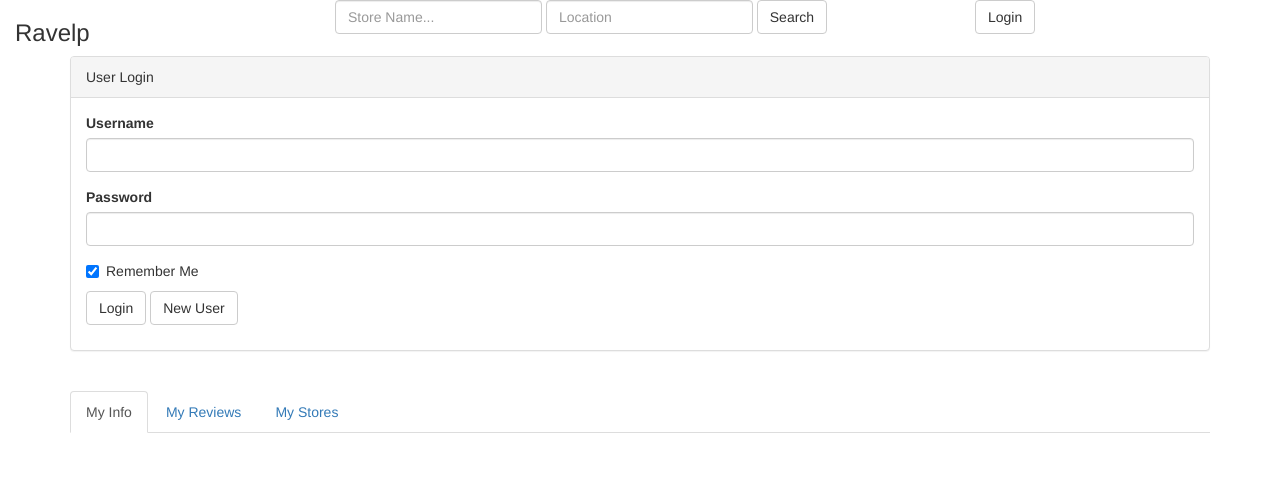
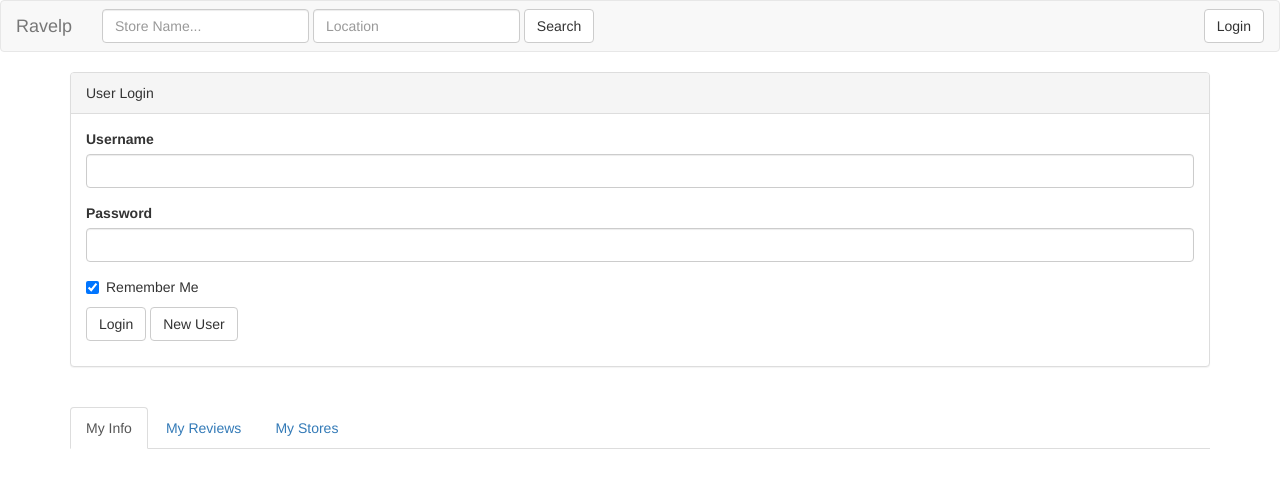
Before and after one commit to chunyenHuang/ravelp, a website: page index.html in a window 1280 px wide. Drawn offline with nearby package versions, Linux system fonts and the light colour scheme; files that its build step writes are made by us from their sources.

Commit message:
Add new navbar. #15

```diff
--- a/index.html
+++ b/index.html
@@ -8,28 +8,32 @@
     <link rel="stylesheet" href="master.css">
   </head>
   <body>
-    <div class="container-fluid" id='menu-bar'>
-      <div class="row">
-        <div class="col-sm-3">
-          <h3>Ravelp</h3>
-        </div>
-        <div class="col-sm-6">
-          <form class="form-inline" id="search-form" data-id="nan" data-type="search">
+    <nav class="navbar navbar-default">
+      <div class="container-fluid">
+        <div class="navbar-header">
+          <button type="button" class="navbar-toggle collapsed" data-toggle="collapse" data-target="#bs-example-navbar-collapse-1" aria-expanded="false">
+            <span class="sr-only">Toggle navigation</span>
+            <span class="icon-bar"></span>
+            <span class="icon-bar"></span>
+            <span class="icon-bar"></span>
+          </button>
+          <a class="navbar-brand navbar-left" href="#">Ravelp</a>
+          <form class="navbar-form navbar-left" role="search" id="search-form" data-id="nan" data-type="search">
             <input type="text" class="form-control" id="search-content" placeholder="Store Name...">
             <input type="text" class="form-control" id="search-location" placeholder="Location">
             <button type="submit" class="btn btn-default">Search</button>
           </form>
         </div>
-        <div class="col-sm-3">
-          <div id="admin-bar">
-            <span id="show-user-name"></span>
-            <button type="button" class="btn btn-default" id="login-button" data-id="nan" data-type="login">Login</button>
-            <button type="button" class="btn btn-default hidden" id="logout-button" data-id="nan" data-type="logout">Logout</button>
-            <button type="button" class="btn btn-default hidden" id="profile-button" data-id="nan" data-type="profile">My Account</button>
-          </div>
+        <div class="collapse navbar-collapse" id="bs-example-navbar-collapse-1">
+          <ul class="nav navbar-nav navbar-right">
+            <li><p class='navbar-text' id="show-user-name"></p></li>
+            <li><button type="button" class="navbar-btn btn btn-default" id="login-button" data-id="nan" data-type="login">Login</button>
+            <li><button type="button" class="navbar-btn btn btn-default hidden" id="logout-button" data-id="nan" data-type="logout">Logout</button>
+            <li><button type="button" class="navbar-btn btn btn-default hidden" id="profile-button" data-id="nan" data-type="profile">My Account</button>
+          </ul>
         </div>
       </div>
-    </div>
+    </nav>
     <div class="container" id='main'>
     </div>
     <form id="login-form" class="" data-id='nan' data-type='login'>
--- a/public/assets/default.js
+++ b/public/assets/default.js
@@ -34,6 +34,7 @@ function clearPage(){
 var main = document.getElementById('main');
 var storeDetail = document.getElementById('store-detail');
 var accountDetail = document.getElementById('account-detail');
+var navbarUsername = document.getElementById('show-user-name');
 var loginForm = document.getElementById('login-form');
 var newUserForm = document.getElementById('user-application');
 var login = document.getElementById('login-button');
@@ -142,6 +143,8 @@ document.body.addEventListener('submit', function(event){
         logout.classList.remove('hidden');
         login.classList.add('hidden');
         profile.setAttribute('data-id', response.id);
+        // navbar
+        navbarUsername.textContent = 'Hello~ ' + response.firstname;
       }
     }
   }
@@ -212,6 +215,7 @@ document.body.addEventListener('submit', function(event){
 
 function showUser(user, store, reviews){
   clearPage();
+
   // My Info
   accountDetail.classList.remove('hidden');
   var heading = document.getElementById('account-title');
```
Also changed, not shown: public/index.html (+1 -1 lines).
